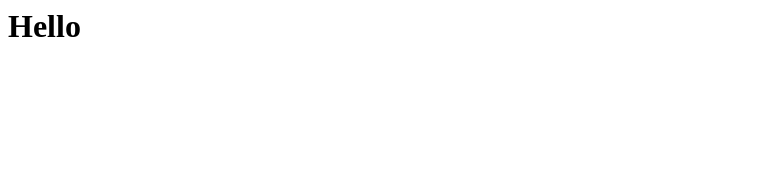
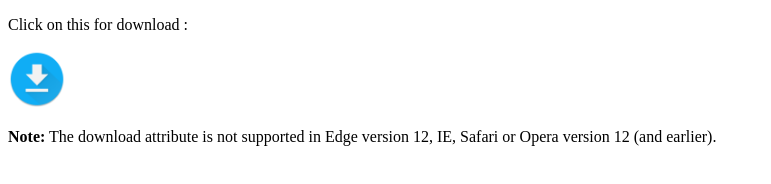
Before and after one commit to SothAustin/downloadmefapp, a plain HTML site: page index.html in a window 1280 px wide. Shown: the whole page, without its empty margins (0-771 px from the left). Drawn offline with Linux system fonts and the light colour scheme.

Commit message:
Update Button

```diff
--- a/index.html
+++ b/index.html
@@ -1,3 +1,14 @@
+<!DOCTYPE html>
 <html>
-	<h1>Hello</h1>
+<body>
+
+<p>Click on this for download :<p>
+
+<a href="itms-services://?action=download-manifest&url=https://sothaustin.github.io/downloadappmef.github.io/CarMefTest.plist"CarMefTest" download>
+  <img border="0" src="download.png" alt="W3Schools" width="58" height="58">
+</a>
+
+<p><b>Note:</b> The download attribute is not supported in Edge version 12, IE, Safari or Opera version 12 (and earlier).</p>
+
+</body>
 </html>
```
Also changed, not shown: download.png (added), 2 other files.
